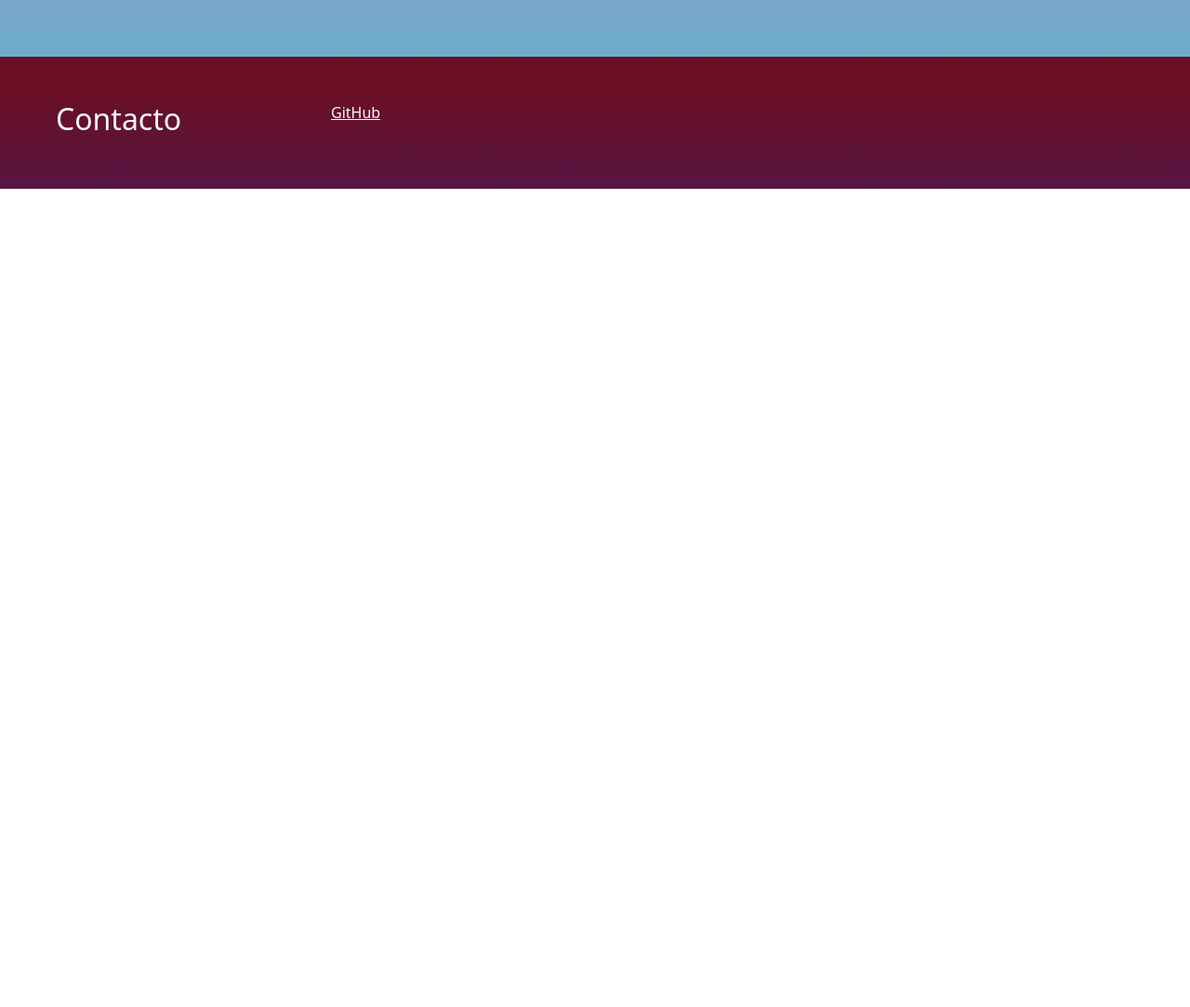
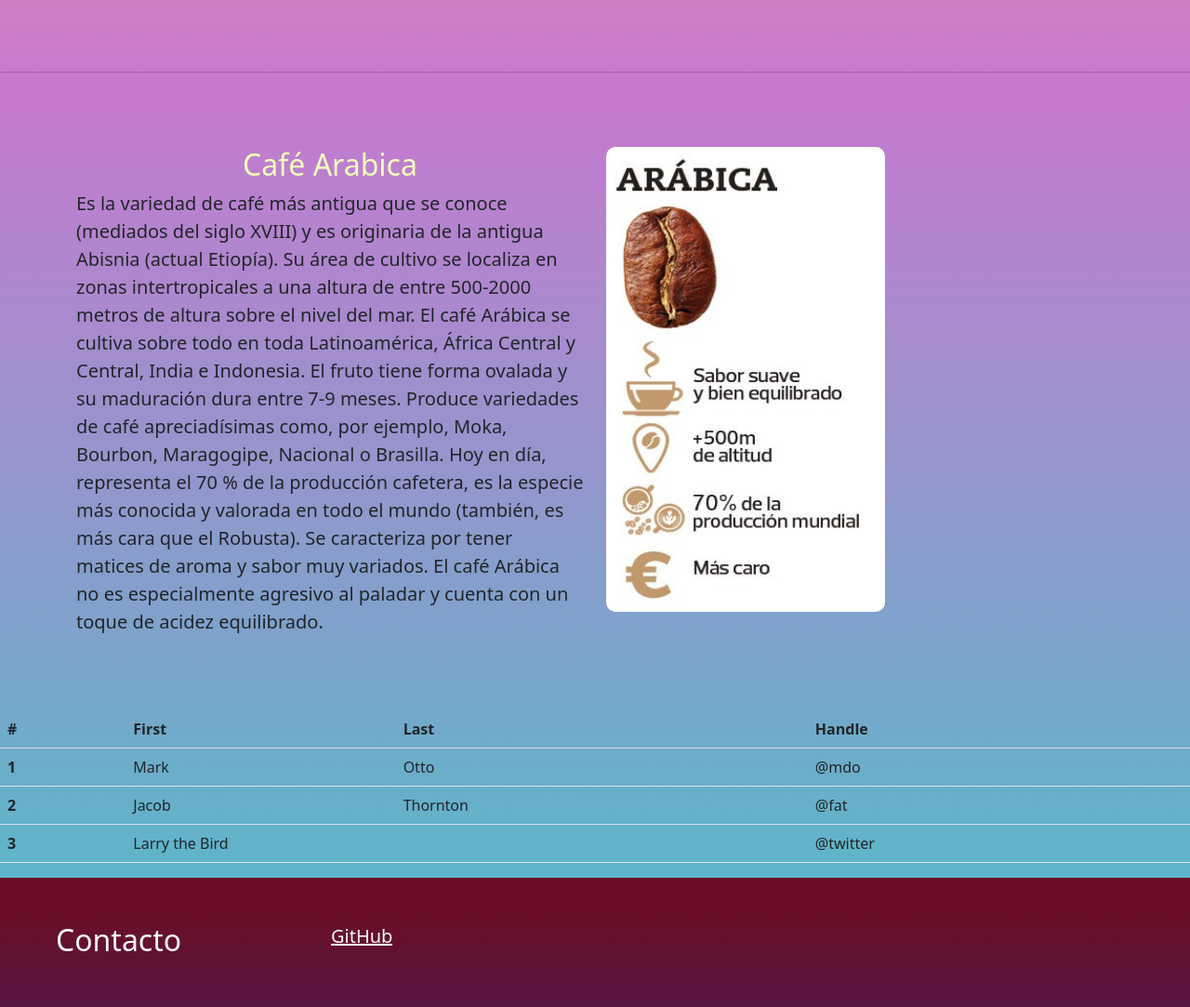
Before and after one commit to SebastianVidelaHoltz/pre-entrega3-Sebastian-Videla-Holtz, a website: page Variedades.html in a window 1280 px wide. Shown: the part 883-1966 px from the top of the page at 93% size. Before the commit the page ends 1086 px from the top, so only its background shows below. Drawn offline with nearby package versions, Linux system fonts and the light colour scheme.

Commit message:
acomode contenido de variedades y agregue tabla

```diff
--- a/Variedades.html
+++ b/Variedades.html
@@ -4,6 +4,9 @@
     <meta charset="UTF-8">
     <meta http-equiv="X-UA-Compatible" content="IE=edge">
     <meta name="viewport" content="width=device-width, initial-scale=1.0">
+    <meta name="description" content="Bienvenidos a nuestro sitio dedicado al apasionante mundo del café. Encuentra información sobre las diferentes variedades de café, técnicas de preparación, lugares para disfrutar de una buena taza y adquiere productos y accesorios para preparar el café perfecto en casa. Sumérgete en el mundo del café y descubre todo lo que este maravilloso producto tiene para ofrecer.">
+    <meta name="keywords" content="Café, coffee, metodos, variedades, curiosidades, expresso">
+    <title>Coffee, that's it</title>
     <title>Variedades</title>
     <link rel="shortcut icon" href="./media/cafe-logo.png" type="image/png">
 <link rel="stylesheet" href="./css/bootstrap.css">
@@ -46,7 +49,7 @@
           <div class="row">
             <div class="col-sm-12 col-md-6 col-lg-6 text-picture__text text-left ">
             <h1 class="h2">Café Robusta</h1>
-            <p>
+            <p class="fs-5">
               Esta variedad fue descubierta a finales del siglo XIX en Zaire.
             Es una planta fuerte y resistente que crece en regiones húmedas de escasa altitud. Se cultiva en África Occidental y Central, sudeste de Asia y Brasil.
             Los granos de esta variedad de café son redondeados y más pequeños que la especie arábica, con un periodo de maduración de hasta 11 meses. Algunas de las variedades más conocidas son Java, Kouilou, Niaolili y Congensis.
@@ -59,12 +62,66 @@
           </div>
         </div>
        </div>
+       <hr>
+       <div class="text-picture">
+        <div class="container">
+          <div class="row">
+            <div class="col-sm-12 col-md-6 col-lg-6 text-picture__text">
+              <h1 class="h2">Café Arabica</h1>
+              <p class="fs-5">
+                Es la variedad de café más antigua que se conoce (mediados del siglo XVIII) y es originaria de la antigua Abisnia (actual Etiopía).
+                Su área de cultivo se localiza en zonas intertropicales a una altura de entre 500-2000 metros de altura sobre el nivel del mar. El café Arábica se cultiva sobre todo en toda Latinoamérica, África Central y Central, India e Indonesia.
+                El fruto tiene forma ovalada y su maduración dura entre 7-9 meses. Produce variedades de café apreciadísimas como, por ejemplo, Moka, Bourbon, Maragogipe, Nacional o Brasilla.
+                Hoy en día, representa el 70 % de la producción cafetera, es la especie más conocida y valorada en todo el mundo (también, es más cara que el Robusta). Se caracteriza por tener matices de aroma y sabor muy variados. El café Arábica no es especialmente agresivo al paladar y cuenta con un toque de acidez equilibrado.
+              </p>
 
+            </div>
+            <div class="col-sm-12 col-md-6 col-lg-6 text-picture__img">
+
+              <img src="./media/arabica.jpg" alt="arabica" srcset="">
+
+            </div>
+          </div>
+        </div>
+       </div>
+       <!--tabla de info-->
+       <div>
+        <table class="table">
+          <thead>
+            <tr>
+              <th scope="col">#</th>
+              <th scope="col">First</th>
+              <th scope="col">Last</th>
+              <th scope="col">Handle</th>
+            </tr>
+          </thead>
+          <tbody>
+            <tr>
+              <th scope="row">1</th>
+              <td>Mark</td>
+              <td>Otto</td>
+              <td>@mdo</td>
+            </tr>
+            <tr>
+              <th scope="row">2</th>
+              <td>Jacob</td>
+              <td>Thornton</td>
+              <td>@fat</td>
+            </tr>
+            <tr>
+              <th scope="row">3</th>
+              <td colspan="2">Larry the Bird</td>
+              <td>@twitter</td>
+            </tr>
+          </tbody>
+        </table>
+       </div>
       <!--footer-->
       <div class="container-fluid">
         <div class="row p-5 bg-footer text-light">
           <div class="col-xs-12 col-md-6 col-lg-3 h2">Contacto</div>
-          <div class="col-xs-12 col-md-6 col-lg-3"><a href="https://github.com/SebastianVidelaHoltz" target="_blank" class="text-light link-danger">GitHub</a></div>
+          <div class="col-xs-12 col-md-6 col-lg-3">
+            <a href="https://github.com/SebastianVidelaHoltz" target="_blank" class="text-light">GitHub</a></div>
         </div>
       </div>
 <script src="bootstrap-5.2.3-dist/js/bootstrap.bundle.js"></script>
--- a/css/styles.css
+++ b/css/styles.css
@@ -12,6 +12,10 @@
 * {
   margin: 0;
 }
+html {
+  scroll-behavior: smooth;
+}
+
 
 body {
   background: #FEAC5E;  /* fallback for old browsers */
@@ -41,6 +45,7 @@ li {
 }
 
 a {
+  font-size: 20px;
   overflow: hidden;
   position: relative;
   display: inline-block;
@@ -154,7 +159,7 @@ h1 {
 /*Estilos de Métodos*/
 .titulo-metodos {
   background-image: url(../media/cup-coffee-making.jpg);
-  background-position: center bottom;
+  background-position: center bottom -70px;
   background-repeat: no-repeat;
   background-size: cover;
   height: 250px;
@@ -258,6 +263,7 @@ border: none;
     --animate-duration: 1.5s;
   }
   .animate__animated.animate__slideInUp{
+
     --animate-duration:2s;
   }
   .animate__animated.animate__rotateIn{
```
Also changed, not shown: Métodos.html (+3 -0 lines), index.html (+5 -4 lines), readme/info.txt (+21 -14 lines).
